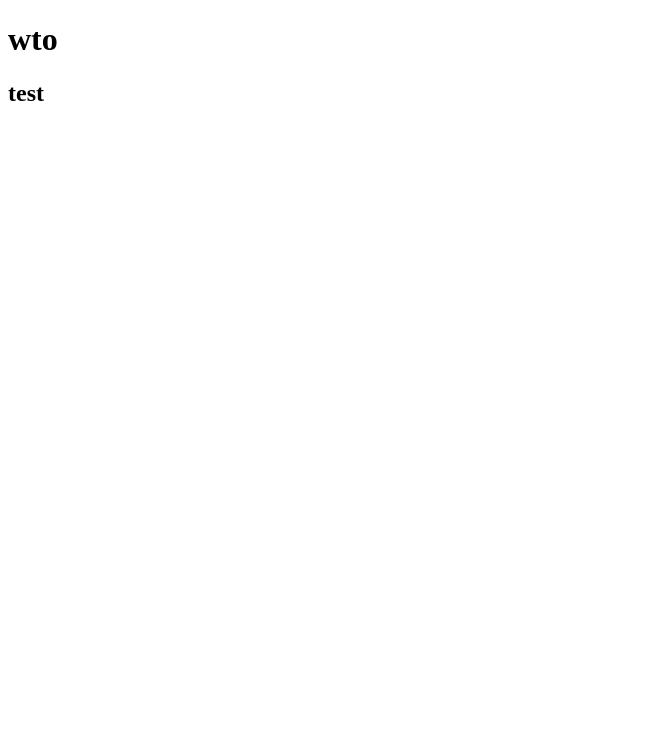
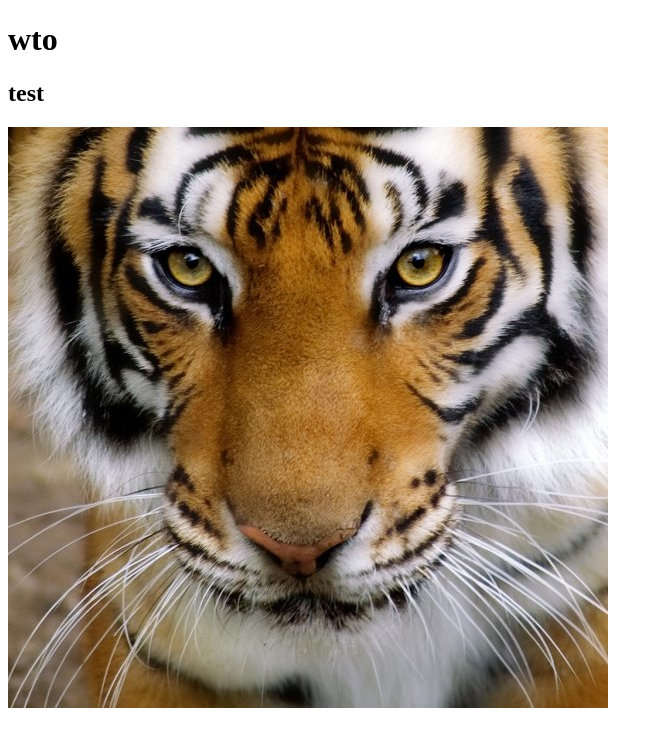
Before and after one commit to Shikaarno/web01, a plain HTML site: page index.html in a window 1280 px wide. Shown: the whole page, without its empty margins (0-663 px from the left). Drawn offline with Linux system fonts and the light colour scheme.

Commit message:
add imgs folder, tigers-face.jpg file, use this image in index.html

```diff
--- a/index.html
+++ b/index.html
@@ -8,5 +8,7 @@
 <body>
 	<h1>wto</h1>
 	<h2>test</h2>
+
+	<img src="imgs/tigers-face.jpg" alt="">
 </body>
 </html>
```
Also changed, not shown: imgs/tigers-face.jpg (added).
